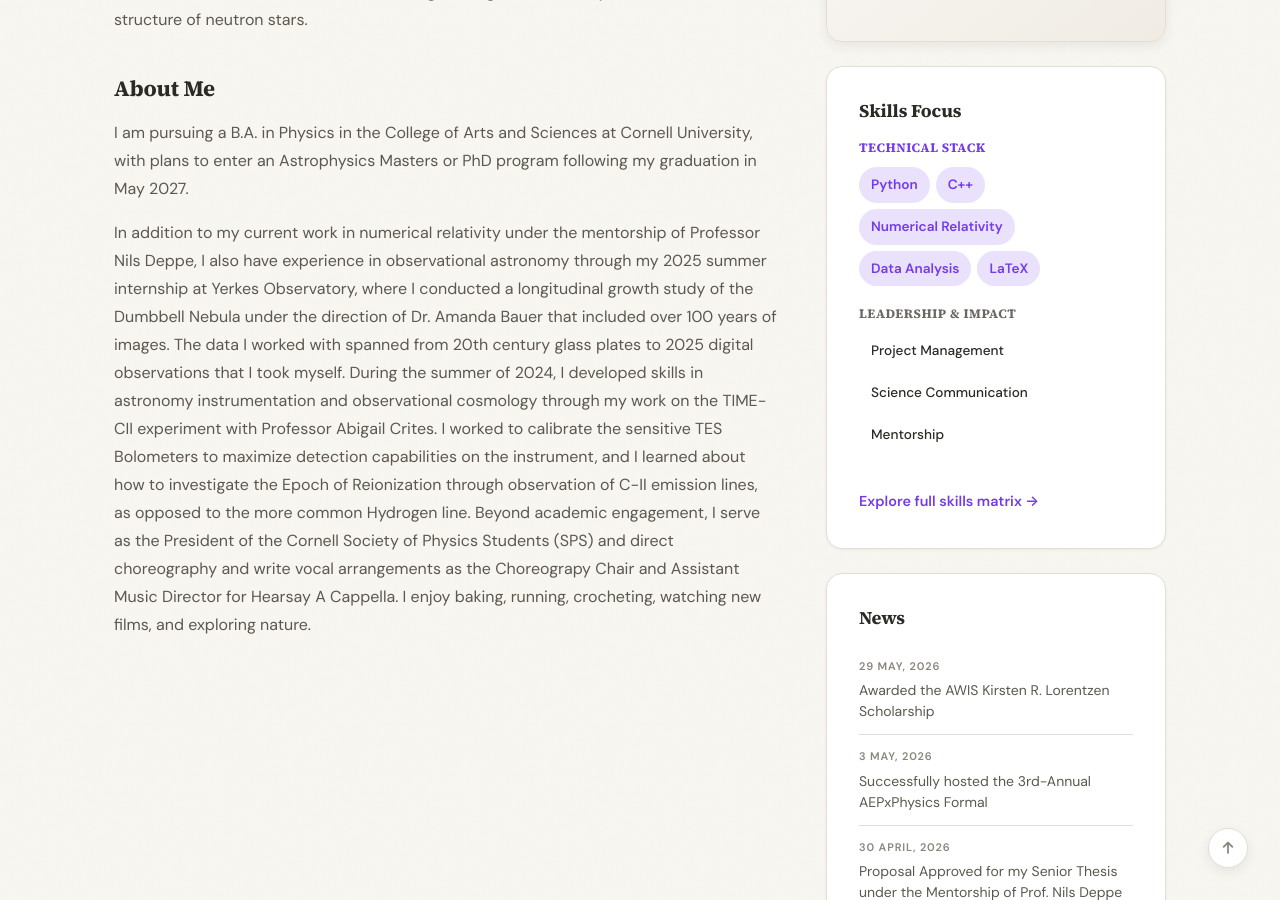
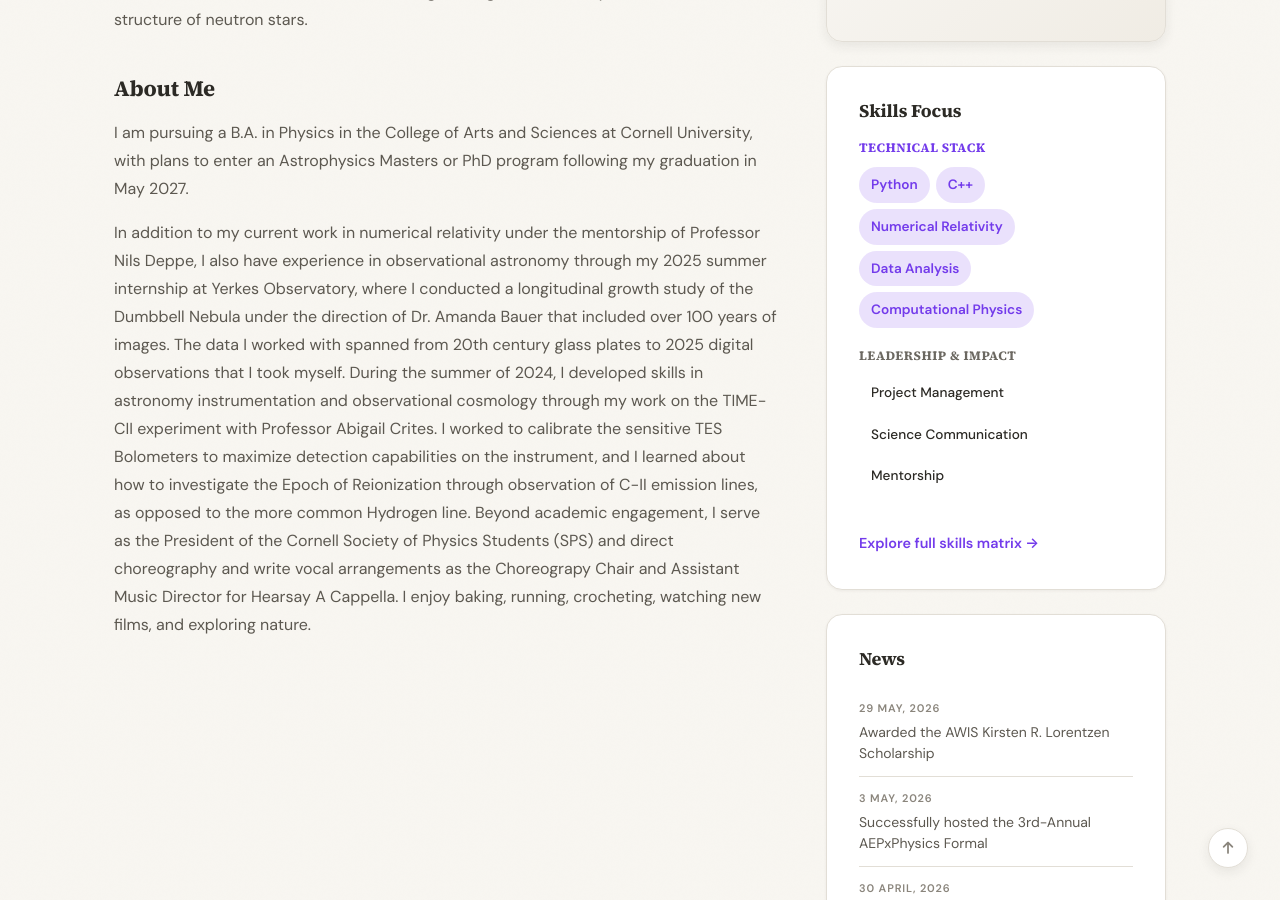
Before and after one commit to egl49/egl49.github.io, a Jekyll site: the page built from _pages/home.md, in a window 1280 px wide and 900 px high, scrolled down 497 px. Built offline with Jekyll 4.4.1, drawn with Linux system fonts in a browser that asks for light colours; a style sheet for code colours, icons or effects is not loaded.

Commit message:
Replace LaTeX badge with Computational Physics badge

```diff
--- a/_includes/sidebar.html
+++ b/_includes/sidebar.html
@@ -36,7 +36,7 @@
       <span class="tech-badge" style="font-size: 0.85em; font-weight: 600; padding: 6px 12px; border-radius: 20px; background-color: var(--global-divider-color, rgba(115, 59, 235, 0.15)); color: #733BEB;">C++</span>
       <span class="tech-badge" style="font-size: 0.85em; font-weight: 600; padding: 6px 12px; border-radius: 20px; background-color: var(--global-divider-color, rgba(115, 59, 235, 0.15)); color: #733BEB;">Numerical Relativity</span>
       <span class="tech-badge" style="font-size: 0.85em; font-weight: 600; padding: 6px 12px; border-radius: 20px; background-color: var(--global-divider-color, rgba(115, 59, 235, 0.15)); color: #733BEB;">Data Analysis</span>
-      <span class="tech-badge" style="font-size: 0.85em; font-weight: 600; padding: 6px 12px; border-radius: 20px; background-color: var(--global-divider-color, rgba(115, 59, 235, 0.15)); color: #733BEB;">LaTeX</span>
+      <span class="tech-badge" style="font-size: 0.85em; font-weight: 600; padding: 6px 12px; border-radius: 20px; background-color: var(--global-divider-color, rgba(115, 59, 235, 0.15)); color: #733BEB;">Computational Physics</span>
     </div>
   </div>
 
```
